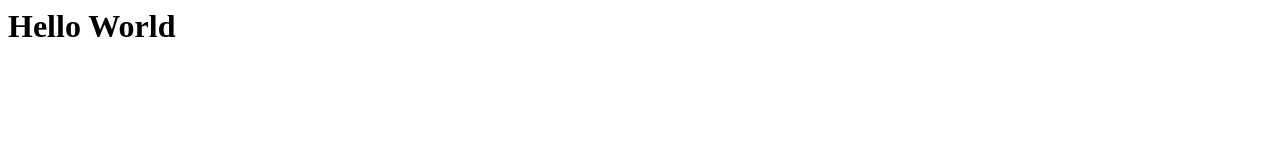
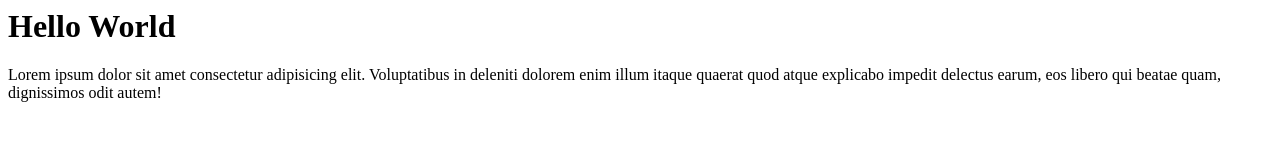
Before and after one commit to hafizhcp/cobagit, a plain HTML site: page index.html in a window 1280 px wide. Drawn offline with Linux system fonts and the light colour scheme.

Commit message:
add a class on paragraf

```diff
--- a/index.html
+++ b/index.html
@@ -7,5 +7,7 @@
 </head>
 <body>
     <h1>Hello World</h1>
+    <p class="hai">Lorem ipsum dolor sit amet consectetur adipisicing elit. Voluptatibus in deleniti dolorem enim illum itaque quaerat quod atque explicabo impedit delectus earum, eos libero qui beatae quam, dignissimos odit autem!</p>
+
 </body>
 </html>
```
